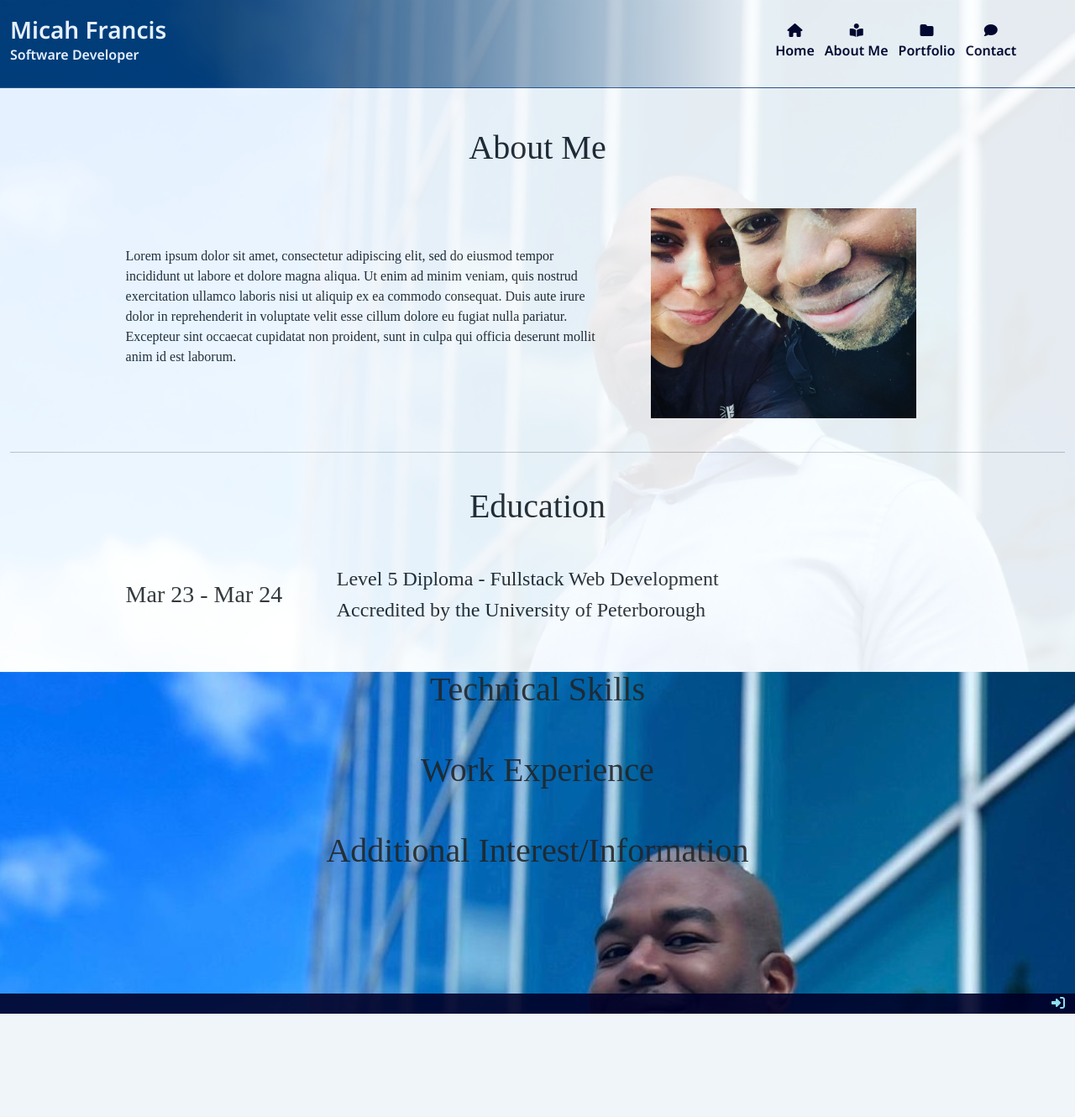
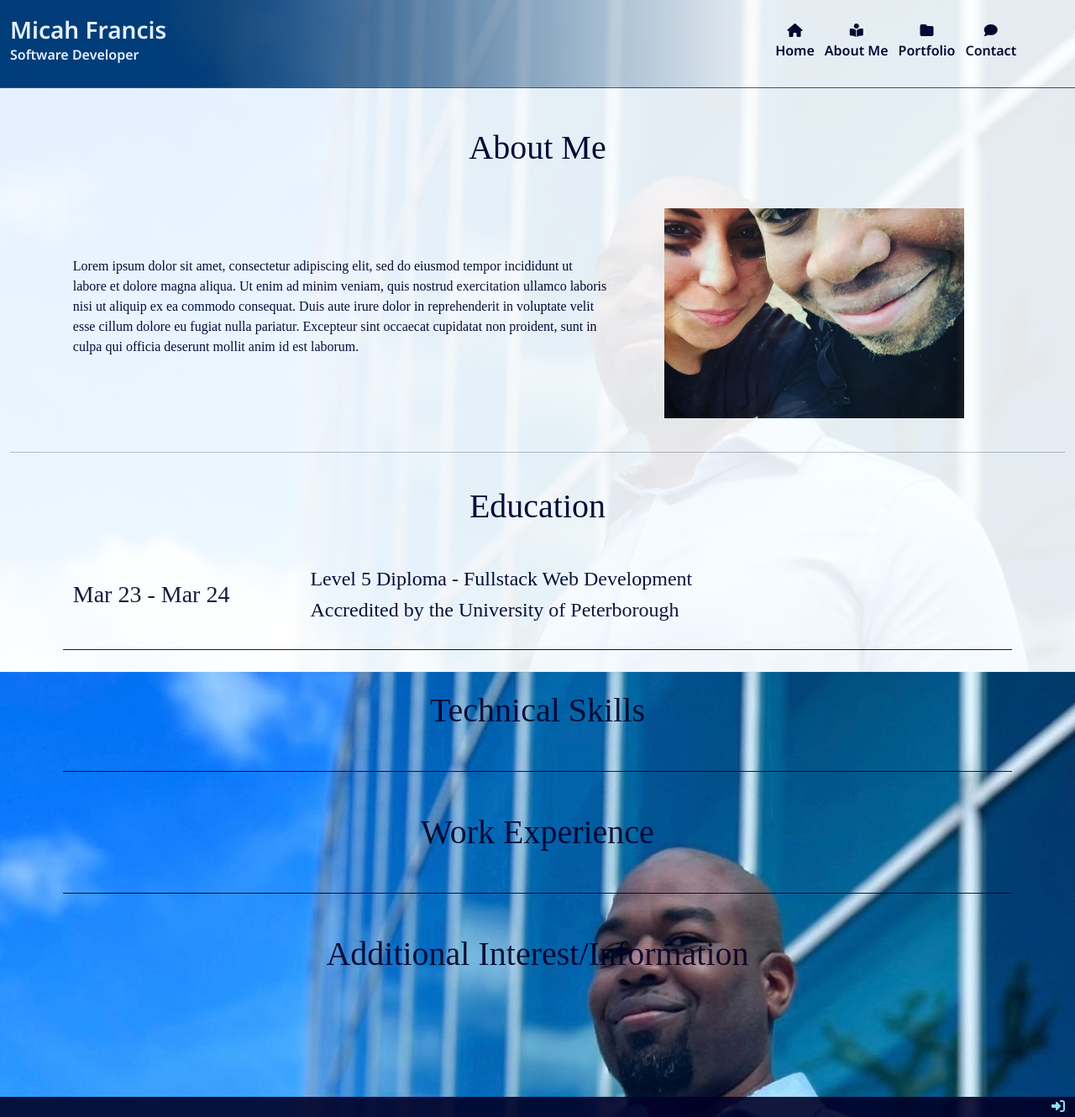
Before and after one commit to 2ndborn/micah_francis, a Django app: page /about/ in a window 1280 px wide. Shown: the whole page at 84% size. Before the commit the page ends 1207 px from the top, so only its background shows below. Run offline with Django 3.2, Linux system fonts and the light colour scheme; some libraries are stand-ins or nearby versions; some web fonts are replaced.

Commit message:
finished styling the techical skills section

```diff
--- a/about/templates/about/about.html
+++ b/about/templates/about/about.html
@@ -11,7 +11,7 @@
 
 {% block content %}
     <div class="overlay"></div>
-    <div class="container-fluid about-container">
+    <div class="container-fluid about-container text-dark-blue">
         <div class="accordion" id="accordionExample">
             <div class="container">
                 <div class="row">
@@ -32,10 +32,10 @@
             <br>
             <hr>
             <br>
-            <div class="container mb-5">
+            <div class="container mb-5 border-bottoms">
                 <h1 class="mb-5 text-center" type="button" data-toggle="collapse" data-target="#collapseOne" aria-expanded="true"
                     aria-controls="collapseOne">Education</h1>
-                <div id="collapseOne" class="row collapse show" aria-labelledby="headingOne" data-parent="#accordionExample">
+                <div id="collapseOne" class="row collapse show mb-4" aria-labelledby="headingOne" data-parent="#accordionExample">
                     <div class="col-12 col-lg-3 col-md-6 my-auto">
                         <h3>Mar 23 - Mar 24</h3>
                     </div>
@@ -47,12 +47,12 @@
                     </div>
                 </div>
             </div>
-            <div class="container mb-5">
+            <div class="container mb-5 border-bottoms">
                 <h1 class="mb-5 text-center collapsed" type="button" data-toggle="collapse" data-target="#collapseTwo"
                     aria-expanded="false" aria-controls="collapseTwo">Technical Skills</h1>
-                <div id="collapseTwo" class="row collapse" aria-labelledby="headingTwo" data-parent="#accordionExample">
-                    <div class="col-12 col-lg-2 mx-auto col-md-6">
-                        <h5 class="text-center"><strong>Technologies</strong></h5>
+                <div id="collapseTwo" class="row collapse mb-4" aria-labelledby="headingTwo" data-parent="#accordionExample">
+                    <div class="col-12 col-lg-2 mx-auto col-md-5 tech-card">
+                        <h5 class="text-center pt-3"><strong>Technologies</strong></h5>
                         <div class="container text-center py-4">
                             <ul class="list-unstyled">
                                 <li>HTML</li>
@@ -62,8 +62,8 @@
                             </ul>
                         </div>
                     </div>
-                    <div class="col-12 col-lg-2 mx-auto col-md-6">
-                        <h5 class="text-center"><strong>Databases</strong></h5>
+                    <div class="col-12 col-lg-2 mx-auto col-md-5 tech-card">
+                        <h5 class="text-center pt-3"><strong>Databases</strong></h5>
                         <div class="container text-center py-4">
                             <ul class="list-unstyled">
                                 <li>MongoDB</li>
@@ -73,8 +73,8 @@
                             </ul>
                         </div>
                     </div>
-                    <div class="col-12 col-lg-2 mx-auto col-md-6">
-                        <h5 class="text-center"><strong>Frameworks</strong></h5>
+                    <div class="col-12 col-lg-2 mx-auto col-md-5 tech-card">
+                        <h5 class="text-center pt-3"><strong>Frameworks</strong></h5>
                         <div class="container text-center py-4">
                             <ul class="list-unstyled">
                                 <li>Django</li>
@@ -85,7 +85,7 @@
                             </ul>
                         </div>
                     </div>
-                    <div class="col-12 col-lg-2 mx-auto col-md-6 border border-black rounded-2">
+                    <div class="col-12 col-lg-2 mx-auto col-md-5 tech-card">
                         <h5 class="text-center pt-3"><strong>Version Control</strong></h5>
                         <div class="container text-center py-4">
                             <ul class="list-unstyled">
@@ -95,10 +95,10 @@
                     </div>
                 </div>
             </div>
-            <div class="container mb-5">
+            <div class="container mb-5 border-bottoms">
                 <h1 class="mb-5 text-center collapsed" type="button" data-toggle="collapse" data-target="#collapseThree"
                     aria-expanded="false" aria-controls="collapseThree">Work Experience</h1>
-                <div id="collapseThree" class="row collapse" aria-labelledby="headingThree" data-parent="#accordionExample">
+                <div id="collapseThree" class="row collapse mb-5" aria-labelledby="headingThree" data-parent="#accordionExample">
                     <div class="col-12 timeline my-auto">
                         <h3>Mar 23 - Mar 24</h3>
                         <h3>Bank Manager</h3>
@@ -122,7 +122,7 @@
             <div class="container mb-5">
                 <h1 class="mb-5 text-center collapsed" type="button" data-toggle="collapse" data-target="#collapseFour"
                     aria-expanded="false" aria-controls="collapseFour">Additional Interest/Information</h1>
-                <div id="collapseFour" class="row collapse" aria-labelledby="headingFour" data-parent="#accordionExample">
+                <div id="collapseFour" class="row collapse mb-4" aria-labelledby="headingFour" data-parent="#accordionExample">
                     <div class="col-12 my-auto">
                         <ul>
                             <li>I am planning on completing my first Hackathon.</li>
--- a/static/css/base.css
+++ b/static/css/base.css
@@ -95,6 +95,18 @@ body {
     content: '';
     background: #121111;
   }
+
+  .border-bottoms {
+    border-bottom: solid 1px;
+  }
+
+  .tech-card {
+    border: #000028 solid 1px;
+    border-radius: 10px;
+    background-color: #e6f1ff;
+    font-size: 1.1rem;
+    margin: 20px;
+  }
 /*************Footer***************************/
 
 footer {
@@ -170,7 +182,7 @@ footer {
 
 @media (min-width: 1200px) {
     .container {
-      max-width: 80%;
+      max-width: 90%;
     }
 
     .title-bg {
```
